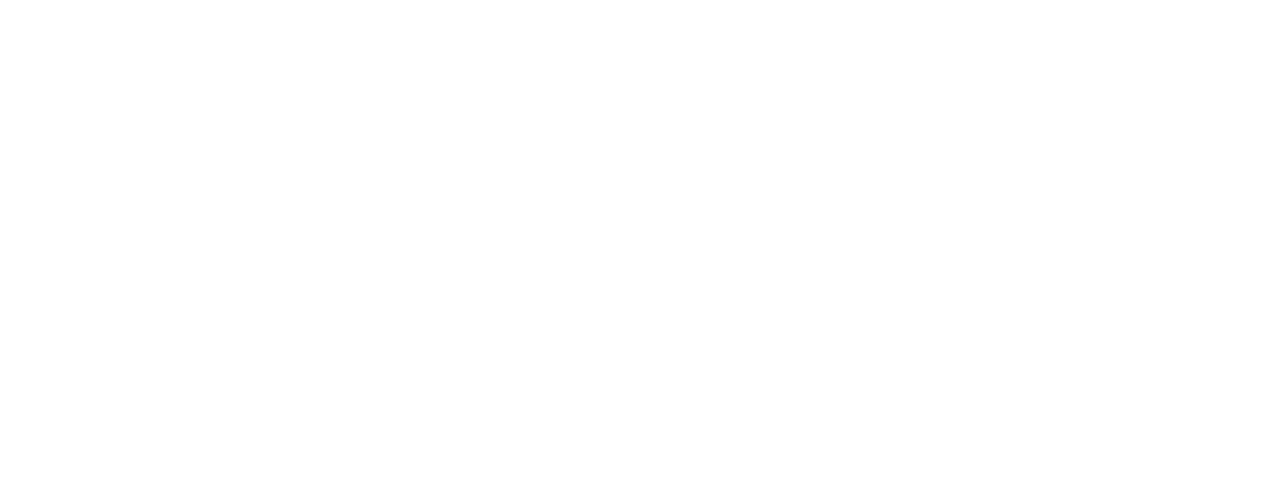
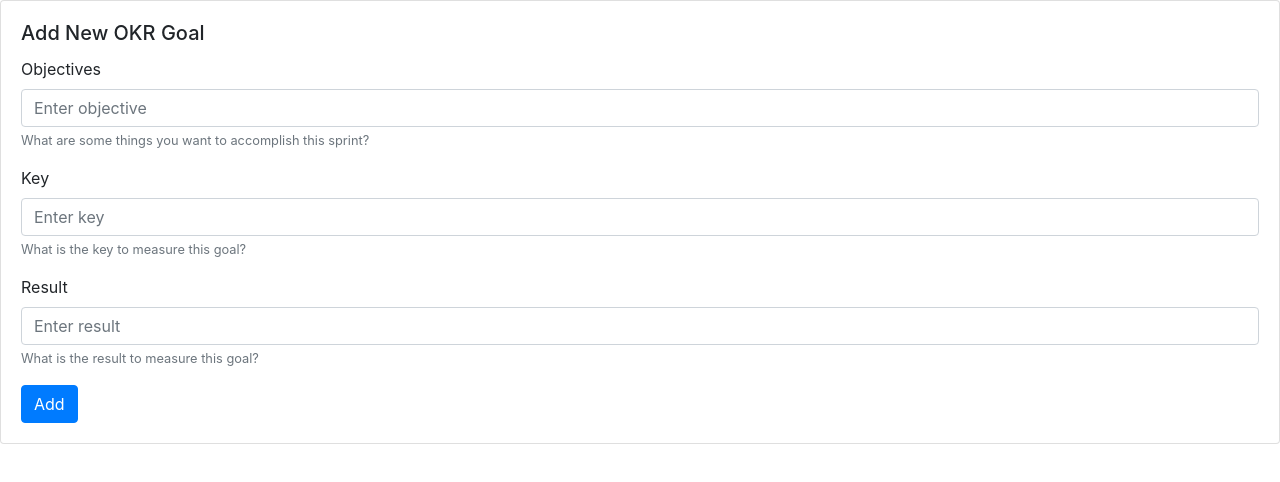
Before and after one commit to Nikola-xiii/goals-manager, a React (Create React App) app: page /Goal in a window 1280 px wide. Shown: the top 482 px of the page. Built offline with nearby package versions, Linux system fonts and the light colour scheme.

Commit message:
#2: Added okr goal route

```diff
--- a/package.json
+++ b/package.json
@@ -22,7 +22,7 @@
     "react-router-dom": "^5.2.0",
     "react-scripts": "3.4.1",
     "redux": "^4.0.5",
-    "typescript": "^3.7.5"
+    "typescript": "^3.8.3"
   },
   "scripts": {
     "start": "react-scripts start",
--- /dev/null
+++ b/src/features/goal/goal-form/goal-form.tsx
@@ -0,0 +1,40 @@
+import React from 'react';
+import {Button, Card, Form} from "react-bootstrap";
+
+const GoalForm = () => {
+  return(
+    <Card>
+      <Card.Body>
+        <Card.Title>Add New OKR Goal</Card.Title>
+        <Form>
+          <Form.Group controlId="formObjectives">
+            <Form.Label>Objectives</Form.Label>
+            <Form.Control type="text" placeholder="Enter objective" />
+            <Form.Text className="text-muted">
+              What are some things you want to accomplish this sprint?
+            </Form.Text>
+          </Form.Group>
+          <Form.Group controlId="formKey">
+            <Form.Label>Key</Form.Label>
+            <Form.Control type="text" placeholder="Enter key" />
+            <Form.Text className="text-muted">
+              What is the key to measure this goal?
+            </Form.Text>
+          </Form.Group>
+          <Form.Group controlId="formResults">
+            <Form.Label>Result</Form.Label>
+            <Form.Control type="text" placeholder="Enter result" />
+            <Form.Text className="text-muted">
+              What is the result to measure this goal?
+            </Form.Text>
+          </Form.Group>
+          <Button variant="primary" type="submit">
+            Add
+          </Button>
+        </Form>
+      </Card.Body>
+    </Card>
+  );
+}
+
+export default GoalForm;
--- /dev/null
+++ b/src/features/goal/new-goal/new-goal.tsx
@@ -0,0 +1,8 @@
+import GoalForm from "../goal-form/goal-form";
+import React from "react";
+
+function NewGoal() {
+  return (<GoalForm />);
+}
+
+export default NewGoal;
--- a/src/index.scss
+++ b/src/index.scss
@@ -1,3 +1,5 @@
+@import "~bootstrap/scss/bootstrap";
+
 body {
   margin: 0;
   font-family: -apple-system, BlinkMacSystemFont, 'Segoe UI', 'Roboto', 'Oxygen',
--- a/src/index.tsx
+++ b/src/index.tsx
@@ -3,7 +3,7 @@
 import './index.scss';
 import { BrowserRouter as Router } from 'react-router-dom';
 import * as serviceWorker from './serviceWorker';
-import { Routes } from "./routers";
+import { Routes } from "./routes/routers";
 
 ReactDOM.render(
   <React.StrictMode>
--- a/src/routers.tsx
+++ b/src/routes/routers.tsx
@@ -1,12 +1,14 @@
 import { Route, Switch, Redirect } from 'react-router-dom';
 import React from 'react';
-import App from "./App";
+import App from "../App";
+import NewGoal from "../features/goal/new-goal/new-goal";
 
 export const Routes = () => {
   return (
     <div>
       <Switch>
         <Route exact path="/List" component={App}/>
+        <Route exact path="/Goal" component={NewGoal}/>
         <Route exact path="/">
           <Redirect to="/List"/>
         </Route>
```
Also changed, not shown: src/goal/goal-form/goal-form.tsx (deleted, +0 -35 lines), src/features/goal/goal-form/goal-form.scss (added), src/features/goal/new-goal/new-goal.scss (added), 1 other file (tests, documents, lock files or other folders).
